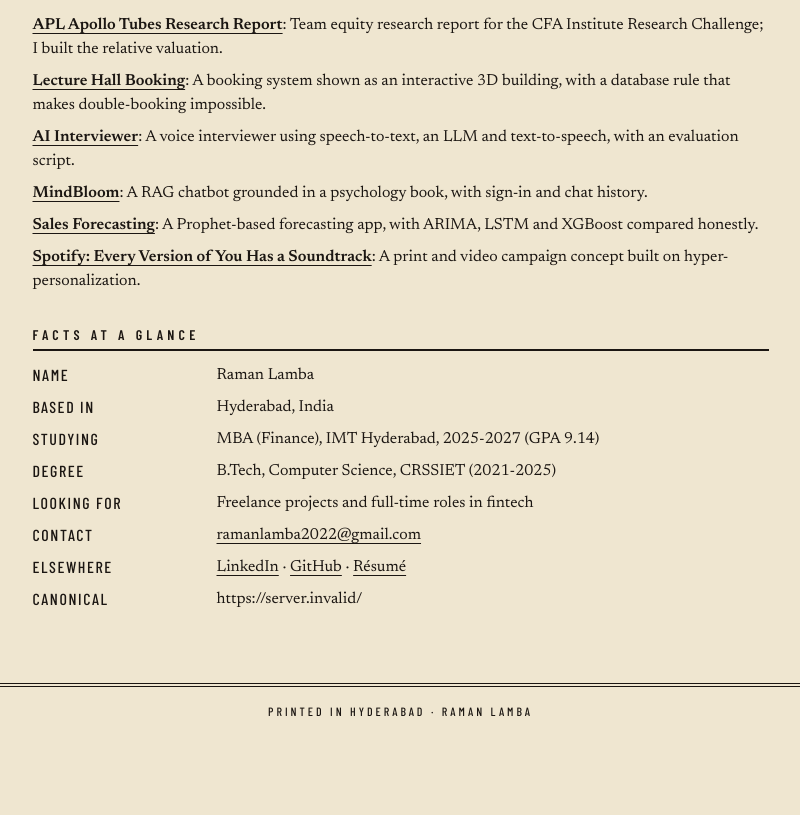
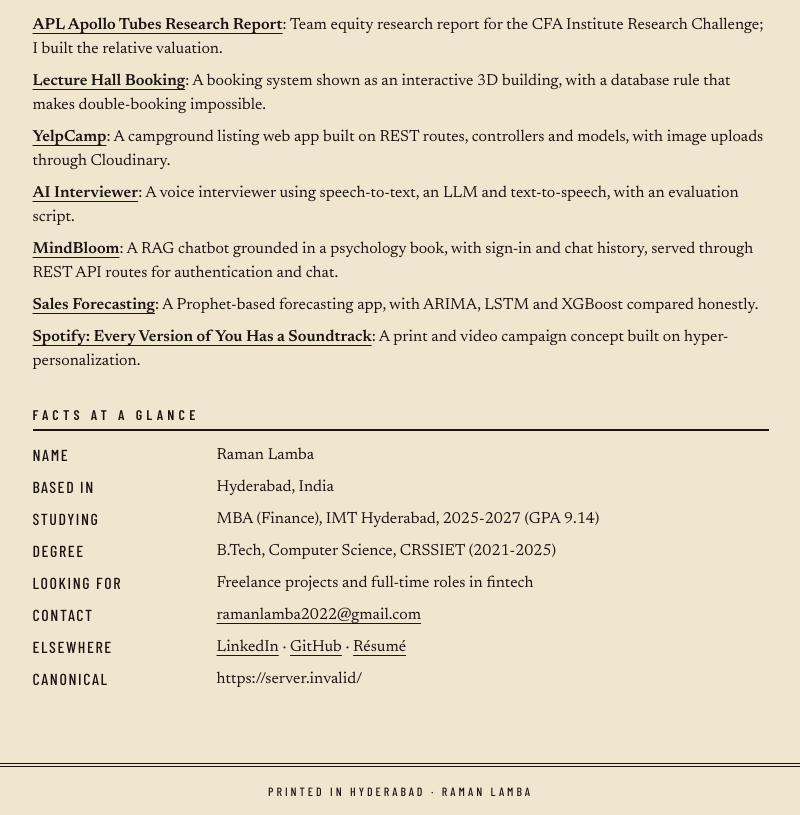
Before and after one commit to Raman-Lamba/portfolio_V1, a Next.js app in the folder site/: page /for-agents in a window 1280 px wide. Shown: the part 2120-2935 px from the top of the page, without its empty margins (232-1032 px from the left). Before the commit the page ends 2855 px from the top, so only its background shows below. Built offline with nearby package versions, Linux system fonts and the light colour scheme; no server answers; a web font is replaced by a local one.

Commit message:
content: YelpCamp in the web archive; MindBloom deck mentions its REST routes
Co-Authored-By: Claude Sonnet 5.5 <noreply@anthropic.com>
Claude-Session: https://claude.ai/code/session_018QB7mo8gTaSmrUpoNJB9Sc

```diff
--- a/site/src/content/projects.ts
+++ b/site/src/content/projects.ts
@@ -108,6 +108,17 @@ export const projects: Project[] = [
     link: { label: 'Live site', href: 'https://lecture-hall-booking.vercel.app' },
   },
   {
+    slug: 'yelpcamp',
+    title: 'YelpCamp',
+    kicker: 'Web',
+    deck: 'A campground listing web app built on REST routes, controllers and models, with image uploads through Cloudinary.',
+    sections: ['web'],
+    credit: 'Solo project',
+    year: 2025,
+    source: 'https://github.com/Raman-Lamba/YelpCamp_Final',
+    metrics: [],
+  },
+  {
     slug: 'ai-interviewer',
     title: 'AI Interviewer',
     kicker: 'AI',
@@ -122,7 +133,7 @@ export const projects: Project[] = [
     slug: 'mindbloom',
     title: 'MindBloom',
     kicker: 'AI · Web',
-    deck: 'A RAG chatbot grounded in a psychology book, with sign-in and chat history.',
+    deck: 'A RAG chatbot grounded in a psychology book, with sign-in and chat history, served through REST API routes for authentication and chat.',
     sections: ['ml-ai', 'web'],
     credit: 'Solo project',
     year: 2025,
```
